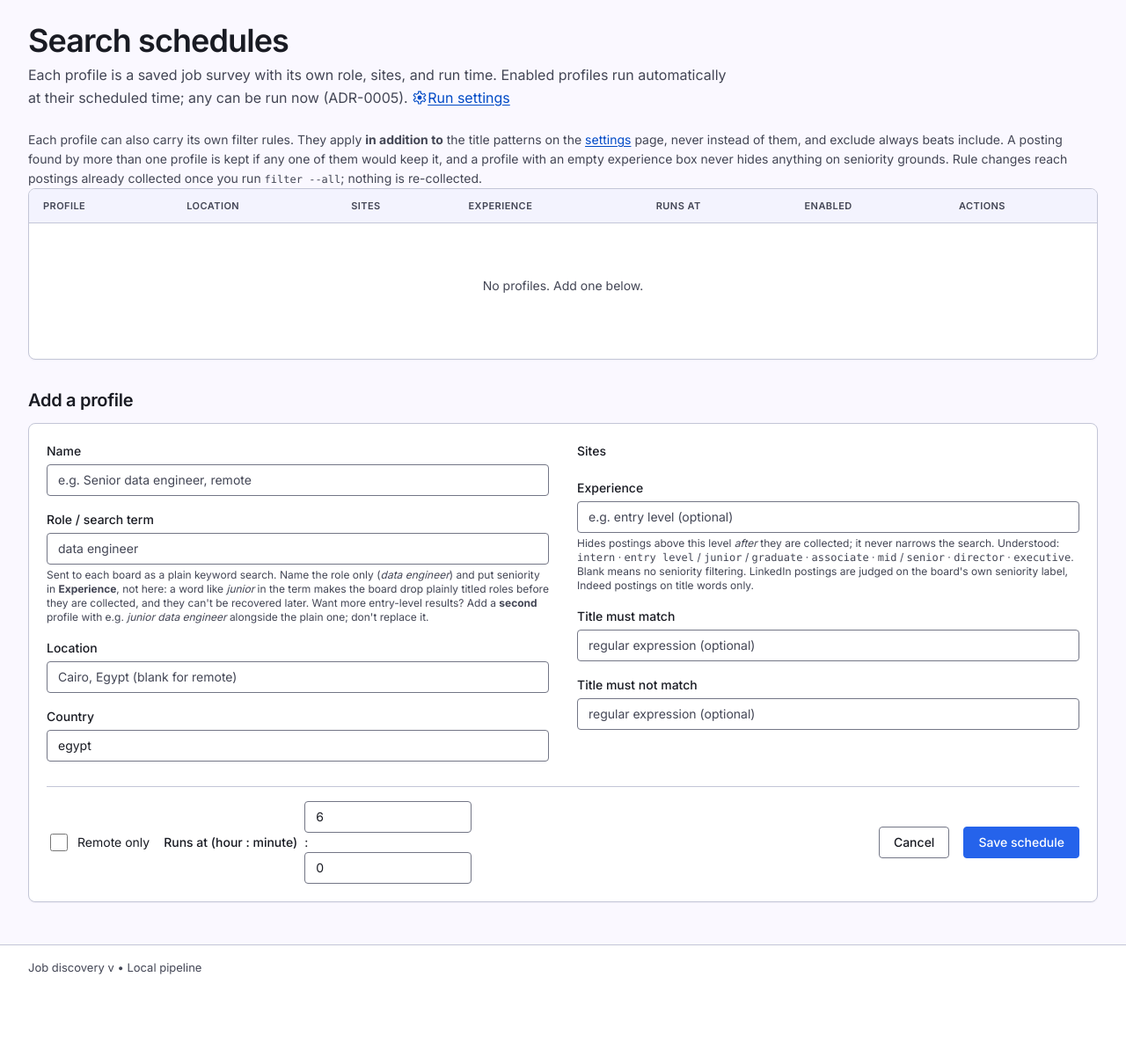
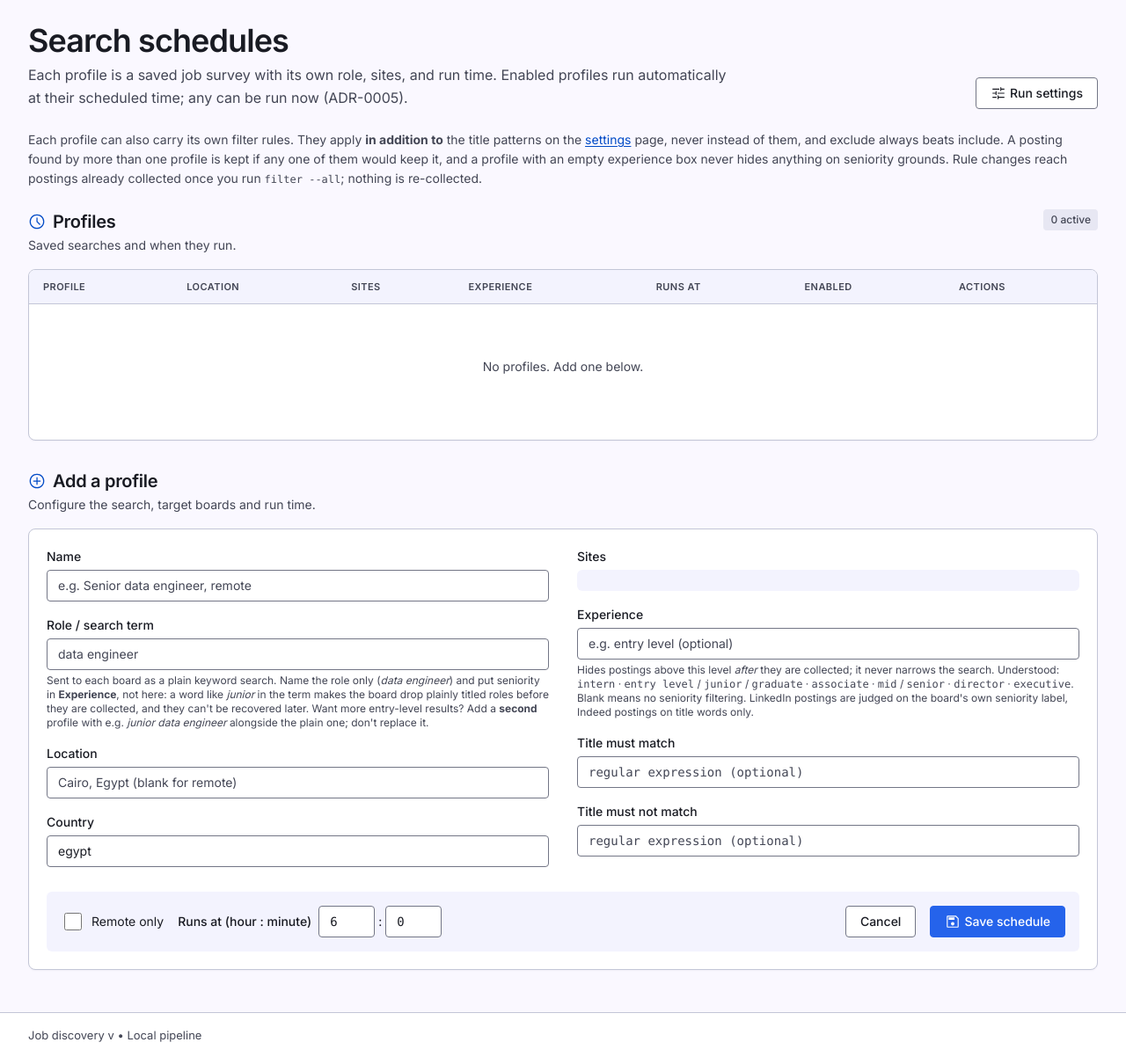
Before and after one commit to MoKenawy/Automatic-Job-search, a Python web app: template app/src/app/web/templates/profiles.html in a window 1280 px wide. Shown: the part 57-1259 px from the top of the page at 88% size. Before the commit the page ends 1165 px from the top, so only its background shows below. Run offline with Jinja, Linux system fonts and the light colour scheme; the template is opened without the code that fills it, so the values that code supplies are empty.

Commit message:
feat(ui): Schedules to the target design (007 step 6)
Header action, profile list section with active badge, tags, time chip,
pill toggle, coloured row actions and a tinted add-form action bar.
Form fields and contracts unchanged. Re-baselines profiles snapshots.

Co-Authored-By: Claude Sonnet 5.5 <noreply@anthropic.com>

```diff
--- a/app/src/app/web/templates/_macros.html
+++ b/app/src/app/web/templates/_macros.html
@@ -23,6 +23,8 @@
   "default": "border-outline bg-surface-container-lowest text-on-surface hover:bg-surface-container-high",
   "primary": "btn-primary border-primary-container bg-primary-container text-on-primary-container hover:bg-[color-mix(in_srgb,var(--primary-container)_85%,black)]",
   "ghost": "border-transparent bg-transparent text-on-surface-variant hover:bg-surface-container-high hover:text-on-surface",
+  "ghost-primary": "border-transparent bg-transparent text-primary hover:bg-secondary-container",
+  "ghost-error": "border-transparent bg-transparent text-error hover:bg-error-container hover:text-on-error-container",
   "current": "border-primary bg-secondary-container text-on-secondary-container cursor-default",
 } -%}
 inline-flex items-center justify-center gap-1 {{ "min-w-9" if wide else "min-w-6" }} {{ layout[size] }} leading-none font-medium border rounded no-underline cursor-pointer wrap-anywhere transition-[background-color,border-color,color,box-shadow] duration-120 ease-[ease] {{ colours[variant] }} disabled:opacity-55 disabled:cursor-not-allowed aria-disabled:opacity-55 aria-disabled:cursor-not-allowed aria-busy:opacity-70 aria-busy:cursor-progress in-[.htmx-request]:opacity-70 in-[.htmx-request]:cursor-progress aria-busy:after:content-[''] aria-busy:after:size-3.5 aria-busy:after:rounded-full aria-busy:after:border-2 aria-busy:after:border-current aria-busy:after:border-r-transparent aria-busy:after:animate-[spin_0.8s_linear_infinite]
--- a/app/src/app/web/templates/profiles.html
+++ b/app/src/app/web/templates/profiles.html
@@ -1,5 +1,5 @@
 {% extends "base.html" %}
-{% from "_macros.html" import banner, btn_class, card_class, check_class, empty_state, field_class, hint_class, icon, page_header, pill_class, table_wrap %}
+{% from "_macros.html" import banner, btn_class, card_class, check_class, empty_state, field_class, hint_class, icon, page_header, pill_class, section_header, table_wrap, tag, badge_class %}
 {% set active = 'profiles' %}
 {% block title %}Schedules — Job discovery{% endblock %}
 {% block content %}
@@ -9,9 +9,10 @@
 {% set subtitle %}
     Each profile is a saved job survey with its own role, sites, and run time. Enabled
     profiles run automatically at their scheduled time; any can be run now (ADR-0005).
-    <a href="/settings">{{ icon('settings') }}Run settings</a>
 {% endset %}
-{{ page_header('Search schedules', subtitle) }}
+{% call page_header('Search schedules', subtitle) %}
+  <a class="{{ btn_class() }}" href="/settings">{{ icon('tune') }}Run settings</a>
+{% endcall %}
 <p class="mt-1 mb-0 text-on-surface-variant text-(length:--fs-body)">
   Each profile can also carry its own filter rules. They apply <strong>in addition to</strong>
   the title patterns on the <a href="/settings">settings</a> page, never instead of them, and
@@ -21,6 +22,10 @@
   <code>filter --all</code>; nothing is re-collected.
 </p>
 
+{% set active_count = profiles | selectattr('enabled') | list | length %}
+<div class="mt-6">
+{% call section_header("Profiles", "Saved searches and when they run.", "schedule") %}<span class="{{ badge_class() }}">{{ active_count }} active</span>{% endcall %}
+</div>
 {% call table_wrap("Search profiles") %}
   <table class="[&_td]:align-top">
     <thead>
@@ -33,27 +38,27 @@
     <tbody>
       {% for p in profiles %}
       <tr>
-        <td><strong>{{ p.name }}</strong><br><span class="text-on-surface-variant">{{ p.term }}</span></td>
-        <td class="text-on-surface-variant">{{ p.location or '—' }}{% if p.is_remote %} <span class="pill {{ pill_class('') }}">remote</span>{% endif %}</td>
-        <td>{% for s in p.sites %}<span class="pill {{ pill_class('') }}">{{ s }}</span> {% endfor %}</td>
+        <td><strong class="text-on-surface">{{ p.name }}</strong><br><span class="text-on-surface-variant">{{ p.term }}</span></td>
+        <td class="text-on-surface-variant"><span class="inline-flex items-center gap-1">{{ icon('public' if p.is_remote else 'location_on', cls='size-4') }}{{ p.location or '—' }}{% if p.is_remote %} <span class="pill {{ pill_class('') }}">remote</span>{% endif %}</span></td>
+        <td><span class="flex flex-wrap gap-1">{% for s in p.sites %}{{ tag(s, s | lower) }}{% endfor %}</span></td>
         <td class="text-on-surface-variant">{{ p.experience or '—' }}</td>
-        <td>{{ '%02d:%02d' | format(p.schedule_hour, p.schedule_minute) }}</td>
+        <td><code class="px-1.5 py-0.5 rounded bg-surface-container-high text-on-surface whitespace-nowrap">{{ '%02d:%02d' | format(p.schedule_hour, p.schedule_minute) }}{% if shell.timezone %} {{ shell.timezone }}{% endif %}</code></td>
         <td>
           {# Contract C-7: stays a submit button in the same form; the switch look and
              role are layered on, and the state is also text (US6 AS-1). #}
           <form method="post" action="/profiles/{{ p.id }}/enabled" class="inline m-0">
             <input type="hidden" name="enabled" value="{{ 'false' if p.enabled else 'true' }}">
-            <button class="inline-flex items-center gap-2 min-h-7 pl-1 pr-3 border border-outline rounded-full bg-surface-container-lowest text-on-surface text-(length:--fs-label) leading-none font-medium cursor-pointer transition-[background-color,border-color,color,box-shadow] duration-120 ease-[ease] before:content-[''] before:size-4 before:rounded-full before:bg-outline before:border-2 before:border-outline aria-checked:bg-success-container aria-checked:text-on-success-container aria-checked:border-success aria-checked:before:bg-success aria-checked:before:border-success" type="submit" role="switch" aria-checked="{{ 'true' if p.enabled else 'false' }}">{{ 'Enabled' if p.enabled else 'Disabled' }}</button>
+            <button class="relative inline-flex items-center gap-2 min-h-7 pr-1 border-0 bg-transparent text-on-surface text-(length:--fs-label) leading-none font-medium cursor-pointer before:content-[''] before:order-2 before:w-9 before:h-5 before:rounded-full before:bg-outline before:transition-colors after:content-[''] after:absolute after:right-4.5 after:top-1/2 after:-translate-y-1/2 after:size-4 after:rounded-full after:bg-surface-container-lowest after:transition-[right] aria-checked:before:bg-primary aria-checked:after:right-0.5 focus-visible:outline-2 focus-visible:outline-focus-ring" type="submit" role="switch" aria-checked="{{ 'true' if p.enabled else 'false' }}"><span class="order-1">{{ 'Active' if p.enabled else 'Paused' }}</span></button>
           </form>
         </td>
         <td>
           <div class="flex flex-wrap items-center gap-x-2 gap-y-1">
             <form method="post" action="/profiles/{{ p.id }}/run" class="inline m-0">
-              <button class="{{ btn_class(size='sm') }}" type="submit" title="Run this profile now">{{ icon('play_arrow') }}Run now</button>
+              <button class="{{ btn_class('ghost-primary', size='sm') }}" type="submit" title="Run this profile now">{{ icon('play_arrow') }}Run now</button>
             </form>
             <form method="post" action="/profiles/{{ p.id }}/delete" class="inline m-0"
                   onsubmit="return confirm('Delete profile {{ p.name }}?');">
-              <button class="{{ btn_class(size='sm') }}" type="submit">{{ icon('delete') }}Delete</button>
+              <button class="{{ btn_class('ghost-error', size='sm') }}" type="submit">{{ icon('delete') }}Delete</button>
             </form>
           </div>
         </td>
@@ -101,7 +106,9 @@
   </table>
 {% endcall %}
 
-<h2>Add a profile</h2>
+<div class="mt-8">
+{% call section_header("Add a profile", "Configure the search, target boards and run time.", "add_circle") %}{% endcall %}
+</div>
 <form method="post" action="/profiles" class="{{ card_class() }}">
   <div class="grid grid-cols-1 gap-x-8 md:grid-cols-2">
     <div>
@@ -136,7 +143,7 @@
     <div>
       <fieldset class="{{ field_class() }}">
         <legend class="p-0 mb-1 font-medium">Sites</legend>
-        <div class="flex flex-wrap gap-x-4 gap-y-2">
+        <div class="flex flex-wrap gap-x-4 gap-y-2 p-3 rounded-md bg-surface-container-low">
           {% for s in sites %}
           <label class="{{ check_class() }}"><input type="checkbox" name="sites" value="{{ s }}" checked> {{ s }}</label>
           {% endfor %}
@@ -158,31 +165,31 @@
 
       <div class="{{ field_class() }}">
         <label for="title_include_pattern">Title must match</label>
-        <input class="w-full" id="title_include_pattern" name="title_include_pattern"
+        <input class="w-full font-mono" id="title_include_pattern" name="title_include_pattern"
                placeholder="regular expression (optional)">
       </div>
 
       <div class="{{ field_class() }}">
         <label for="title_exclude_pattern">Title must not match</label>
-        <input class="w-full" id="title_exclude_pattern" name="title_exclude_pattern"
+        <input class="w-full font-mono" id="title_exclude_pattern" name="title_exclude_pattern"
                placeholder="regular expression (optional)">
       </div>
     </div>
   </div>
 
-  <div class="flex flex-wrap items-center gap-x-4 gap-y-3 mt-3 pt-4 border-t border-outline-variant">
+  <div class="flex flex-wrap items-center gap-x-4 gap-y-3 mt-3 p-4 rounded-md bg-surface-container-low">
     <label class="{{ check_class() }}" for="is_remote"><input id="is_remote" name="is_remote" type="checkbox"> Remote only</label>
     <div class="{{ field_class(true) }}">
       <label for="schedule_hour">Runs at (hour : minute)</label>
-      <span>
-        <input class="w-full" id="schedule_hour" name="schedule_hour" type="number" min="0" max="23" value="6">
+      <span class="inline-flex items-center gap-1">
+        <input class="w-16 font-mono" id="schedule_hour" name="schedule_hour" type="number" min="0" max="23" value="6">
         :
-        <input class="w-full" name="schedule_minute" type="number" min="0" max="59" value="0" aria-label="Minute">
+        <input class="w-16 font-mono" name="schedule_minute" type="number" min="0" max="59" value="0" aria-label="Minute">
       </span>
     </div>
     <span class="flex-1"></span>
     <button class="{{ btn_class() }}" type="reset">Cancel</button>
-    <button class="{{ btn_class('primary') }}" type="submit">Save schedule</button>
+    <button class="{{ btn_class('primary') }}" type="submit">{{ icon('save') }}Save schedule</button>
   </div>
 </form>
 
```
Also changed, not shown: specs/007-ui-target-parity/plan.md (+2 -1 lines), specs/007-ui-target-parity/tasks.md (+1 -1 lines), specs/007-ui-target-parity/verification.md (+7 -0 lines), app/src/app/web/static/css/app.css, app/tests/__snapshots__/test_visual/test_page_matches_baseline/profiles-1280-dark.png, app/tests/__snapshots__/test_visual/test_page_matches_baseline/profiles-1280-light.png, app/tests/__snapshots__/test_visual/test_page_matches_baseline/profiles-375-dark.png, app/tests/__snapshots__/test_visual/test_page_matches_baseline/profiles-375-light.png.
